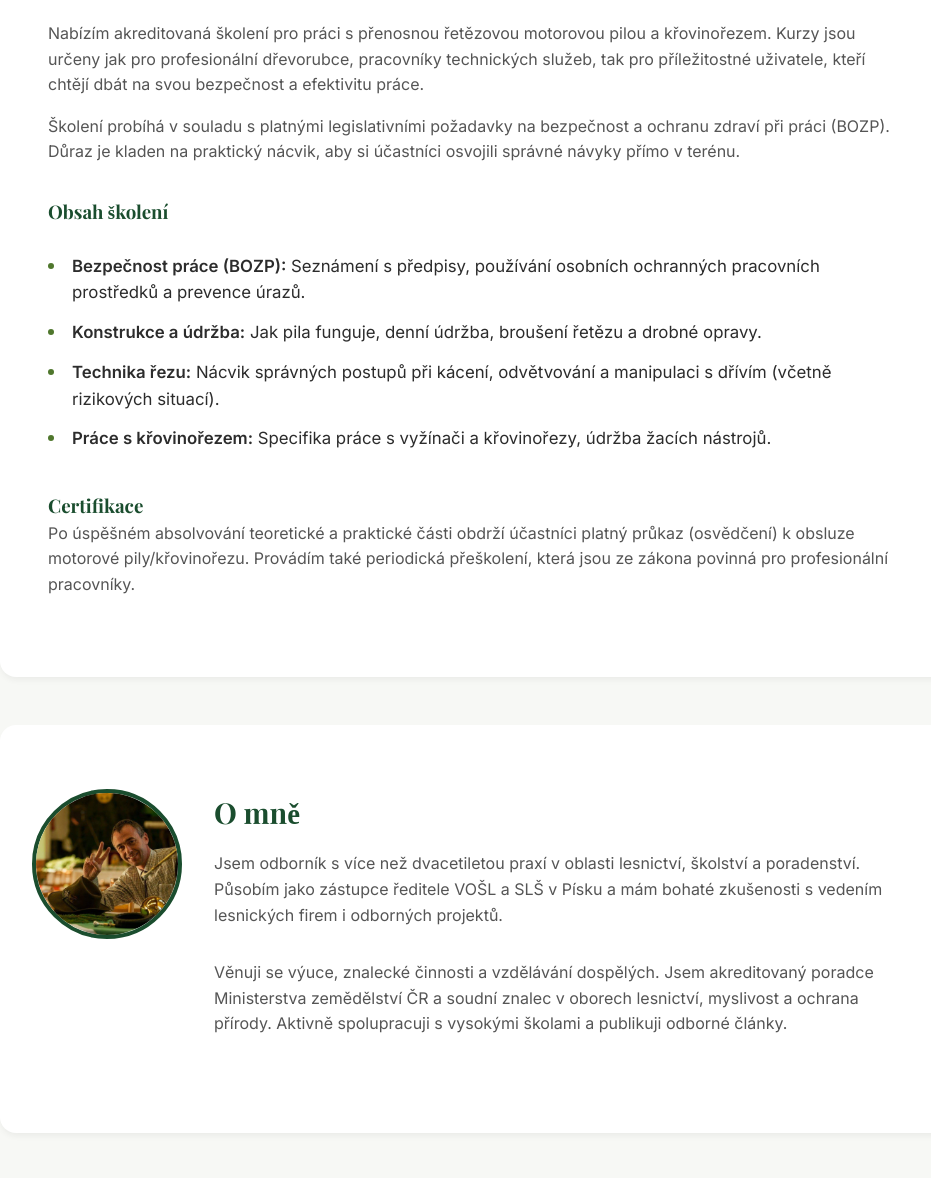
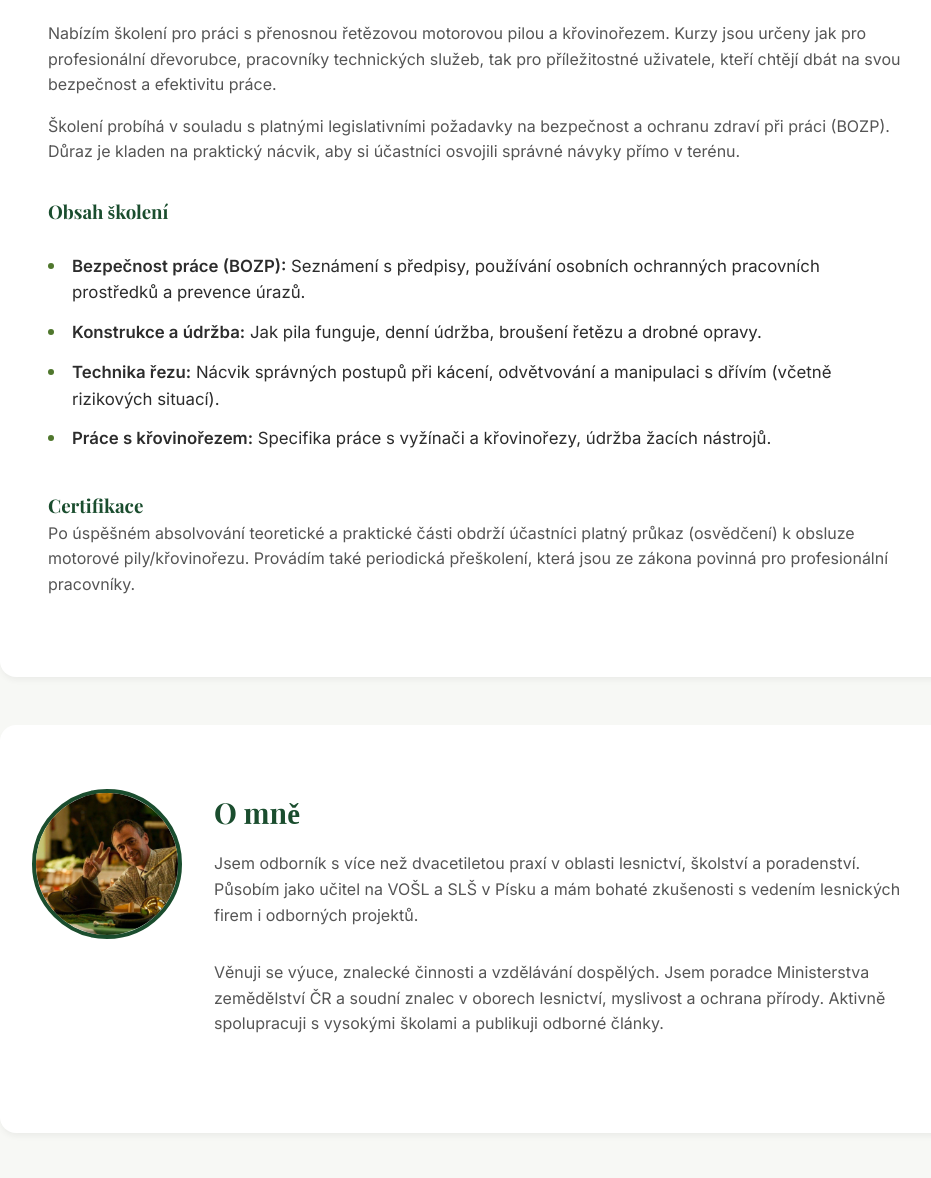
Before and after one commit to CapekJiri97/skoleni-motorovepily, a plain HTML site: page index.html in a window 1280 px wide. Shown: the part 680-1858 px from the top of the page, without its empty margins (164-1095 px from the left). Drawn offline with nearby package versions, Linux system fonts and the light colour scheme; a web font is replaced by a local one.

Commit message:
Add files via upload

```diff
--- a/index.html
+++ b/index.html
@@ -129,7 +129,7 @@
         <div class="service-detail">
             <h2>Odborná školení a kurzy</h2>
             <div class="text-content">
-                <p>Nabízím akreditovaná školení pro práci s přenosnou řetězovou motorovou pilou a křovinořezem. Kurzy jsou určeny jak pro profesionální dřevorubce, pracovníky technických služeb, tak pro příležitostné uživatele, kteří chtějí dbát na svou bezpečnost a efektivitu práce.</p>
+                <p>Nabízím školení pro práci s přenosnou řetězovou motorovou pilou a křovinořezem. Kurzy jsou určeny jak pro profesionální dřevorubce, pracovníky technických služeb, tak pro příležitostné uživatele, kteří chtějí dbát na svou bezpečnost a efektivitu práce.</p>
                 <p>Školení probíhá v souladu s platnými legislativními požadavky na bezpečnost a ochranu zdraví při práci (BOZP). Důraz je kladen na praktický nácvik, aby si účastníci osvojili správné návyky přímo v terénu.</p>
             </div>
 
@@ -154,8 +154,8 @@
             <img src="profilephoto.png" alt="Ing. František Čapek, Ph.D." class="profile-img">
             <div class="profile-content">
                 <h3>O mně</h3>
-                <p class="text-content">Jsem odborník s více než dvacetiletou praxí v oblasti lesnictví, školství a poradenství. Působím jako zástupce ředitele VOŠL a SLŠ v Písku a mám bohaté zkušenosti s vedením lesnických firem i odborných projektů.</p>
-                <p class="text-content">Věnuji se výuce, znalecké činnosti a vzdělávání dospělých. Jsem akreditovaný poradce Ministerstva zemědělství ČR a soudní znalec v oborech lesnictví, myslivost a ochrana přírody. Aktivně spolupracuji s vysokými školami a publikuji odborné články.</p>
+                <p class="text-content">Jsem odborník s více než dvacetiletou praxí v oblasti lesnictví, školství a poradenství. Působím jako učitel na VOŠL a SLŠ v Písku a mám bohaté zkušenosti s vedením lesnických firem i odborných projektů.</p>
+                <p class="text-content">Věnuji se výuce, znalecké činnosti a vzdělávání dospělých. Jsem poradce Ministerstva zemědělství ČR a soudní znalec v oborech lesnictví, myslivost a ochrana přírody. Aktivně spolupracuji s vysokými školami a publikuji odborné články.</p>
             </div>
         </div>
 
```
